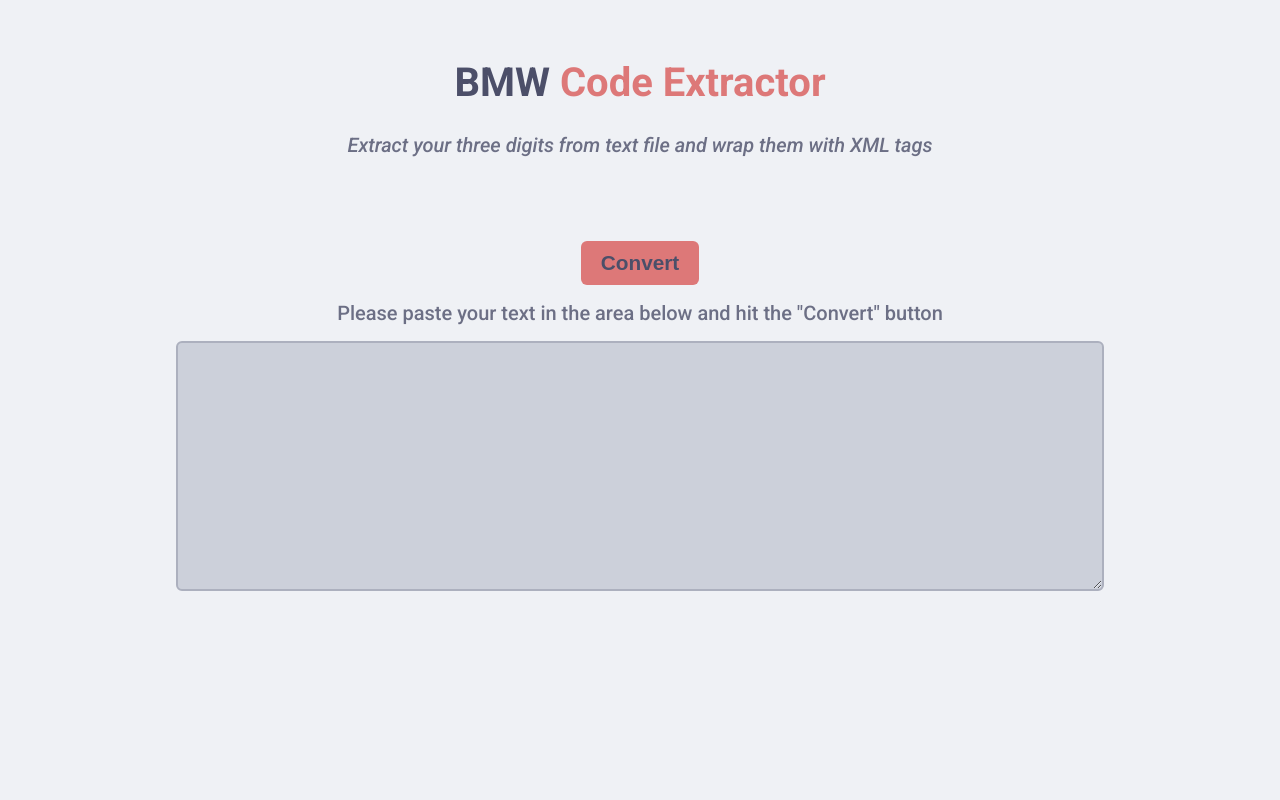
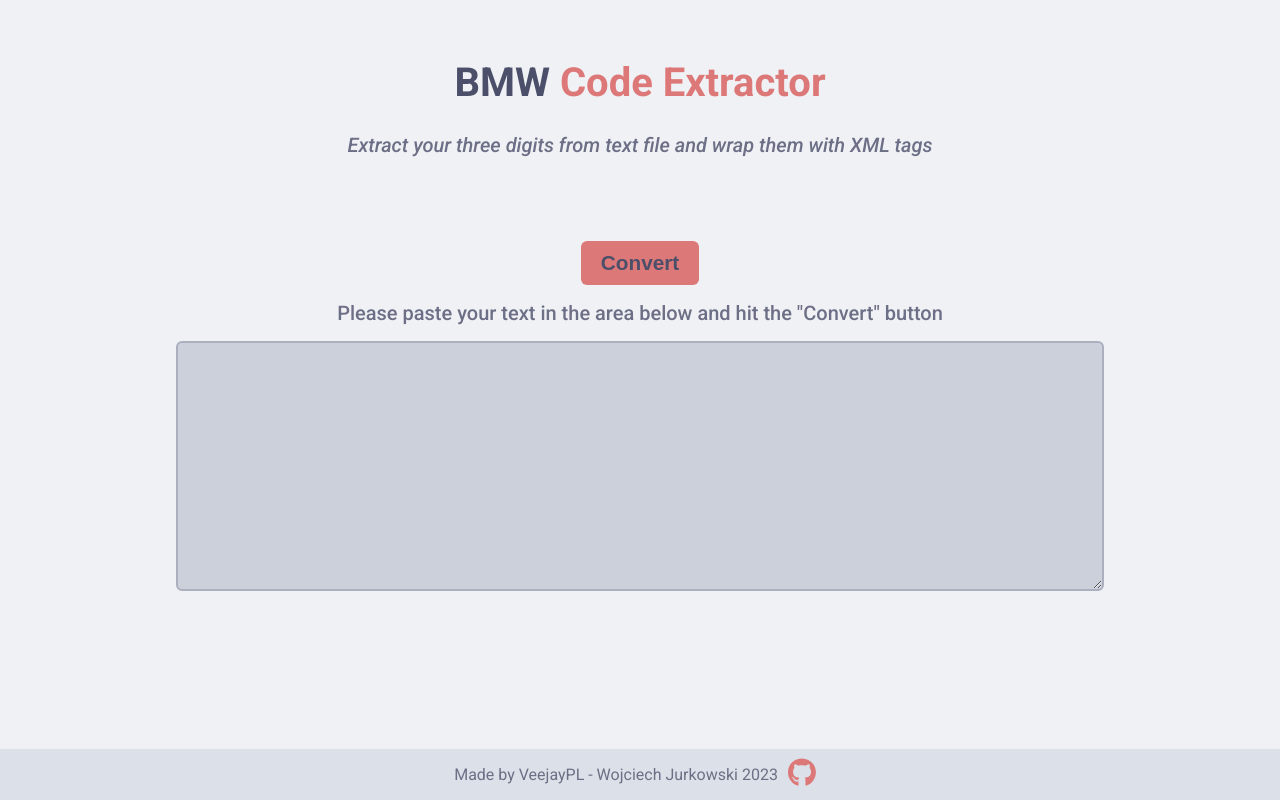
Before and after one commit to VeejayPL/bmw-text-to-xml-converter, a website: page index.html in a window 1280 px wide. Drawn offline with Linux system fonts and the light colour scheme.

Commit message:
Add footer and style for it

```diff
--- a/index.html
+++ b/index.html
@@ -35,5 +35,19 @@
         oninput="autoHeight(this); getValue(this)"
       ></textarea>
     </main>
+    <footer class="footer">
+      <p>Made by VeejayPL - Wojciech Jurkowski 2023</p>
+      <a href="https://github.com/veejaypl">
+        <svg
+          xmlns="http://www.w3.org/2000/svg"
+          class="icon"
+          viewBox="0 0 496 512"
+        >
+          <!--! Font Awesome Pro 6.3.0 by @fontawesome - https://fontawesome.com License - https://fontawesome.com/license (Commercial License) Copyright 2023 Fonticons, Inc. -->
+          <path
+            d="M165.9 397.4c0 2-2.3 3.6-5.2 3.6-3.3.3-5.6-1.3-5.6-3.6 0-2 2.3-3.6 5.2-3.6 3-.3 5.6 1.3 5.6 3.6zm-31.1-4.5c-.7 2 1.3 4.3 4.3 4.9 2.6 1 5.6 0 6.2-2s-1.3-4.3-4.3-5.2c-2.6-.7-5.5.3-6.2 2.3zm44.2-1.7c-2.9.7-4.9 2.6-4.6 4.9.3 2 2.9 3.3 5.9 2.6 2.9-.7 4.9-2.6 4.6-4.6-.3-1.9-3-3.2-5.9-2.9zM244.8 8C106.1 8 0 113.3 0 252c0 110.9 69.8 205.8 169.5 239.2 12.8 2.3 17.3-5.6 17.3-12.1 0-6.2-.3-40.4-.3-61.4 0 0-70 15-84.7-29.8 0 0-11.4-29.1-27.8-36.6 0 0-22.9-15.7 1.6-15.4 0 0 24.9 2 38.6 25.8 21.9 38.6 58.6 27.5 72.9 20.9 2.3-16 8.8-27.1 16-33.7-55.9-6.2-112.3-14.3-112.3-110.5 0-27.5 7.6-41.3 23.6-58.9-2.6-6.5-11.1-33.3 2.6-67.9 20.9-6.5 69 27 69 27 20-5.6 41.5-8.5 62.8-8.5s42.8 2.9 62.8 8.5c0 0 48.1-33.6 69-27 13.7 34.7 5.2 61.4 2.6 67.9 16 17.7 25.8 31.5 25.8 58.9 0 96.5-58.9 104.2-114.8 110.5 9.2 7.9 17 22.9 17 46.4 0 33.7-.3 75.4-.3 83.6 0 6.5 4.6 14.4 17.3 12.1C428.2 457.8 496 362.9 496 252 496 113.3 383.5 8 244.8 8zM97.2 352.9c-1.3 1-1 3.3.7 5.2 1.6 1.6 3.9 2.3 5.2 1 1.3-1 1-3.3-.7-5.2-1.6-1.6-3.9-2.3-5.2-1zm-10.8-8.1c-.7 1.3.3 2.9 2.3 3.9 1.6 1 3.6.7 4.3-.7.7-1.3-.3-2.9-2.3-3.9-2-.6-3.6-.3-4.3.7zm32.4 35.6c-1.6 1.3-1 4.3 1.3 6.2 2.3 2.3 5.2 2.6 6.5 1 1.3-1.3.7-4.3-1.3-6.2-2.2-2.3-5.2-2.6-6.5-1zm-11.4-14.7c-1.6 1-1.6 3.6 0 5.9 1.6 2.3 4.3 3.3 5.6 2.3 1.6-1.3 1.6-3.9 0-6.2-1.4-2.3-4-3.3-5.6-2z"
+          /></svg
+      ></a>
+    </footer>
   </body>
 </html>
--- a/style.css
+++ b/style.css
@@ -81,3 +81,21 @@
 .auto-height:focus {
   outline: 2px solid var(--text);
 }
+
+.footer {
+  position: absolute;
+  bottom: 0;
+  margin: 0 auto;
+  width: 100%;
+  background: var(--secondary);
+  font-size: 1rem;
+  display: flex;
+  align-items: center;
+  justify-content: center;
+}
+
+.icon {
+  height: 1.8rem;
+  fill: var(--flamingo);
+  padding-inline: 10px;
+}
```
